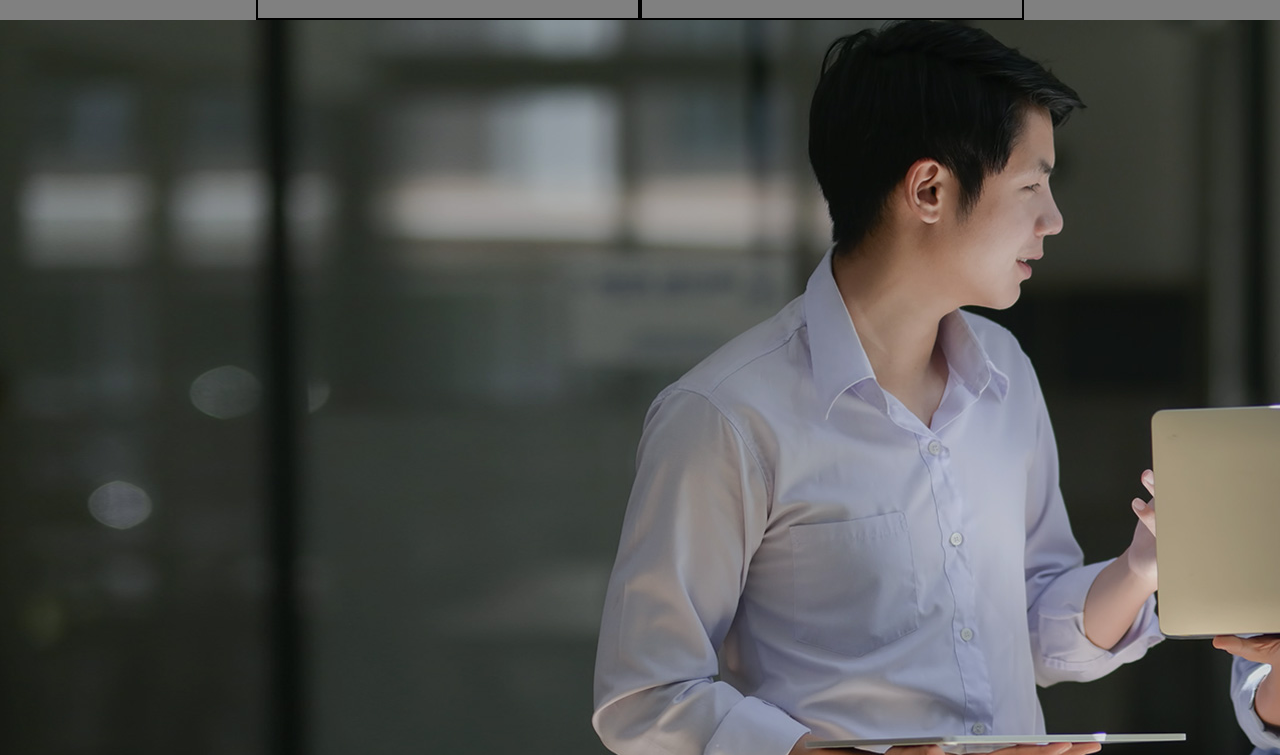
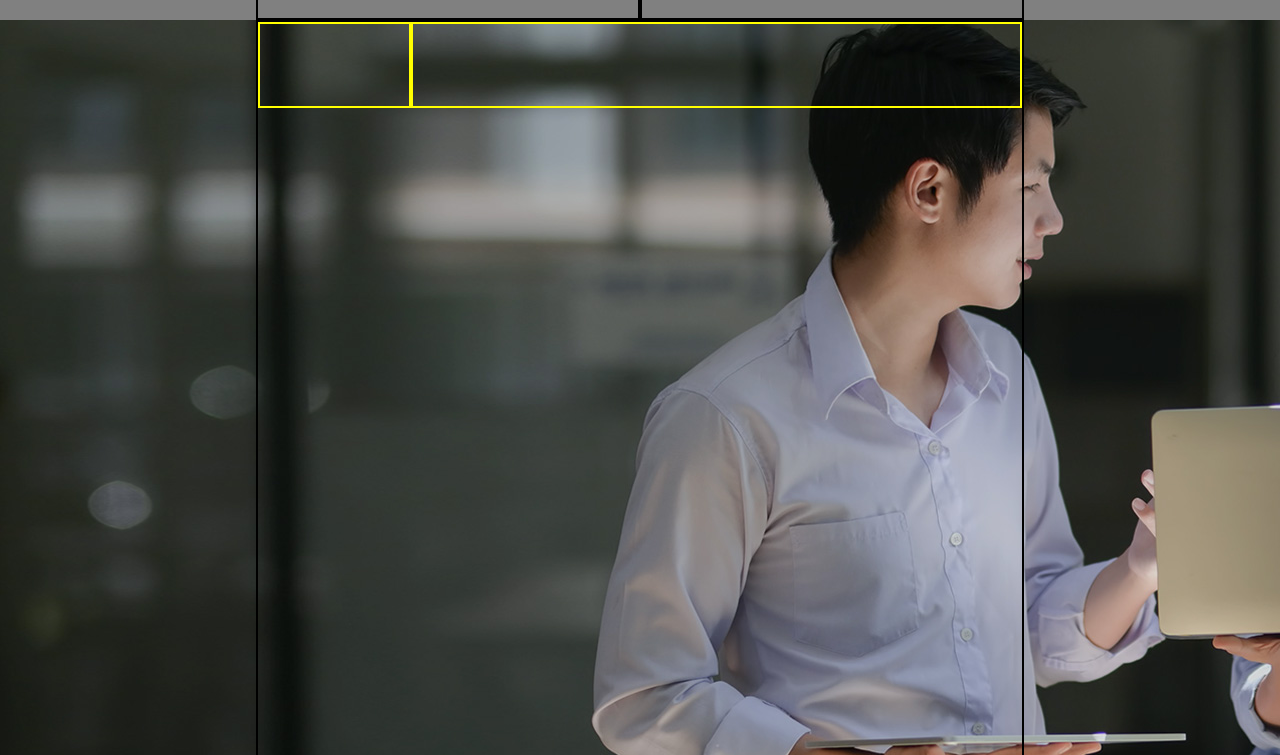
Before and after one commit to matthewort/proj-html-vuejs, a plain HTML site: page index.html in a window 1280 px wide. Shown: the part 45-800 px from the top of the page. Drawn offline with nearby package versions, Linux system fonts and the light colour scheme.

Commit message:
Struttura navbar

```diff
--- a/css/style.css
+++ b/css/style.css
@@ -55,13 +55,31 @@ body {
 /* FINE navbar sopra */
 
 /* navbar sotto */
-#bottomnavbar {
+#bottomnavbarcontainer {
   height: 860px;
-  background-color: brown;
+  display: flex;
+  justify-content: center;
 }
 
+#bottomnavbar {
+  height: 100%;
+  width: 60%;
+  border: 2px solid black;
+}
 
+.bottomnavleft {
+  height: 10%;
+  width: 20%;
+  border: 2px solid yellow;
+  float: left;
+}
 
+.bottomnavright {
+  height: 10%;
+  width: 80%;
+  border: 2px solid yellow;
+  float: left;
+}
 
 /* Human Capital Core Business Performance */
 .containerhcp {
--- a/index.html
+++ b/index.html
@@ -31,9 +31,18 @@
         </nav>
         <!-- FINE navbar sopra -->
 
-        <nav id="bottomnavbar"
-            :style="{ backgroundImage: 'url(' + navimage +')'}">
-          <!-- <img :src="'img/' + navimage" alt=""> -->
+        <!-- navbar sotto -->
+        <nav id="bottomnavbarcontainer" :style="{ backgroundImage: 'url(' + navimage +')'}">
+          <div id="bottomnavbar">
+            <div class="bottomnavleft">
+
+            </div>
+            <div class="bottomnavright">
+
+            </div>
+
+          </div>
+
 
         </nav>
 
```
